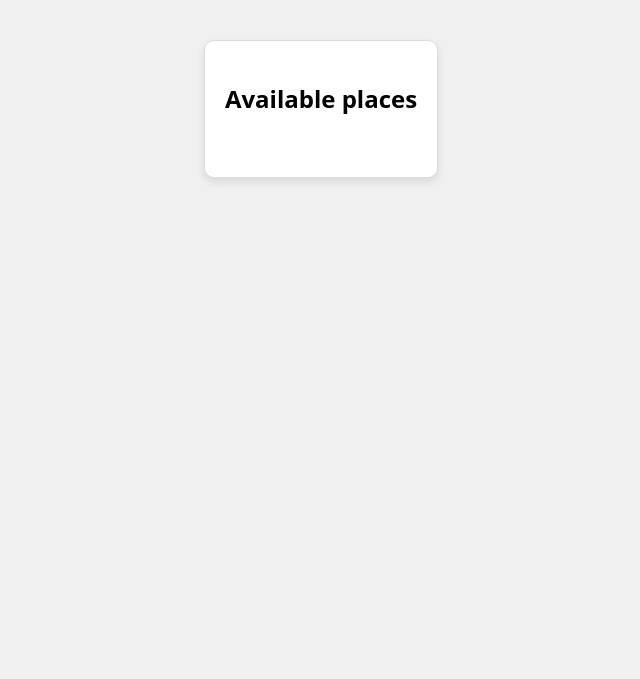
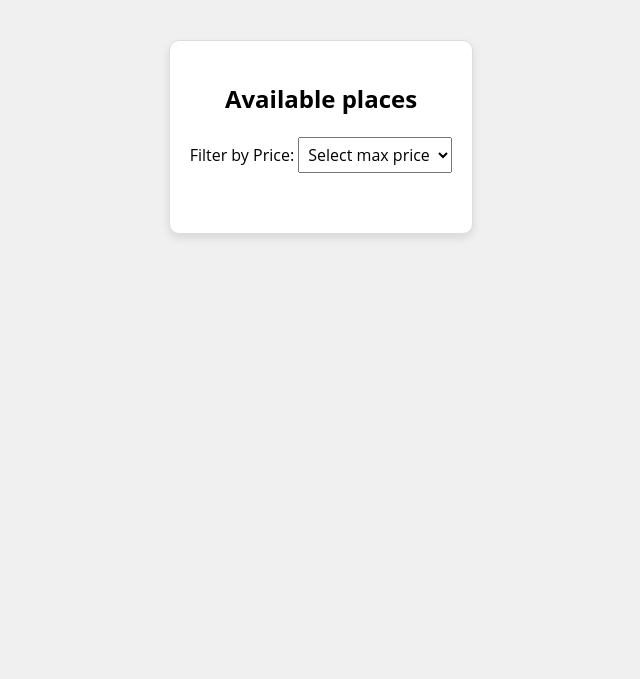
Before and after one commit to HolbieWan/HBnB_C24_FrontEnd_Part2, a Flask app: page /HBnB/ in a window 1280 px wide. Shown: the part 60-739 px from the top of the page, without its empty margins (319-959 px from the left). Run offline with Flask 3, Linux system fonts and the light colour scheme.

Commit message:
Update: index.html and styles.css to add a filter with a dropdown selector; Add: populate_dropdown_prices.js to dynamially populate the dropdown with a list of max prices; Add: filter_by_price.js to filter and render the places filtered by max price; Update: register_user.js to display an alert if the user trying to add a new user is not admin; Update: auth_links.js to display Add_user link in header only if the logged user is admin

```diff
--- /dev/null
+++ b/app/static/filter_by_price.js
@@ -0,0 +1,11 @@
+document.addEventListener('DOMContentLoaded', function () {
+    const priceFilter = document.getElementById('price-filter');
+
+    priceFilter.addEventListener('change', function () {
+        const selectedPrice = Number(priceFilter.value);
+        const filteredPlaces = window.allPlaces.filter(place => {
+            return selectedPrice === '' || place.price <= selectedPrice;
+        });
+        window.renderPlaces(filteredPlaces);
+    });
+});
--- /dev/null
+++ b/app/static/populate_dropdown_prices.js
@@ -0,0 +1,16 @@
+document.addEventListener("DOMContentLoaded", async function () {
+  const priceDropdown = document.getElementById("price-filter");
+
+  try {
+    const prices = [100, 200, 300, 400, 500, 600, 700, 800, 1000]
+
+    prices.forEach((price) => {
+      const option = document.createElement("option");
+      option.value = price;
+      option.textContent = price;
+      priceDropdown.appendChild(option);
+    });
+  } catch (error) {
+    console.error("Error fetching prices:", error);
+  }
+});
--- a/app/static/styles.css
+++ b/app/static/styles.css
@@ -541,7 +541,7 @@ a:active {
   text-align: center;
 }
 
-#country-filter {
+#country-filter, #price-filter {
   padding: 0.5rem;
   font-size: 1.6rem;
 }
--- a/app/templates/index.html
+++ b/app/templates/index.html
@@ -15,13 +15,13 @@
               <header class="section-header">
                   <h2 class="section-title">Available places</h2>
               </header>
-              <!-- <section id="filter">
-                  <label for="country-filter">Filter by Country:</label>
-                  <select id="country-filter">
-                    <option value="">Select a country</option>
-                      Options will be populated dynamically
+              <section id="filter">
+                  <label for="price-filter">Filter by Price:</label>
+                  <select id="price-filter">
+                    <option value="">Select max price</option>
+                      <!-- Options will be populated dynamically -->
                   </select>
-              </section> -->
+              </section>
               <section id="places-list">
                   <!-- Place cards will be dynamically populated here -->
               </section>
@@ -32,6 +32,8 @@
   <script src="../static/get_all_places.js"></script>
   <!-- <script src="../static/populate_dropdown_countries.js"></script> -->
   <!-- <script src="../static/filter_by_country.js"></script> -->
+  <script src="../static/populate_dropdown_prices.js"></script>
+  <script src="../static/filter_by_price.js"></script>
   <script src="/static/auth_links.js"></script>
 </body>
 </html>
```
Also changed, not shown: app/static/auth_links.js (+43 -11 lines), app/static/register_user.js (+21 -1 lines).
